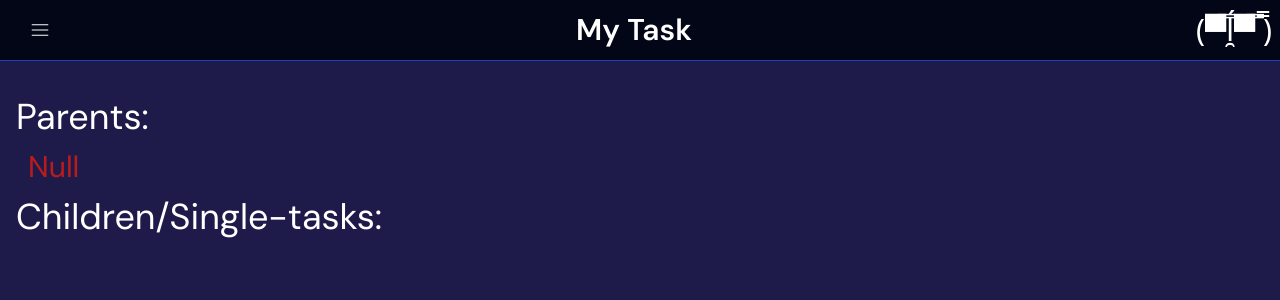
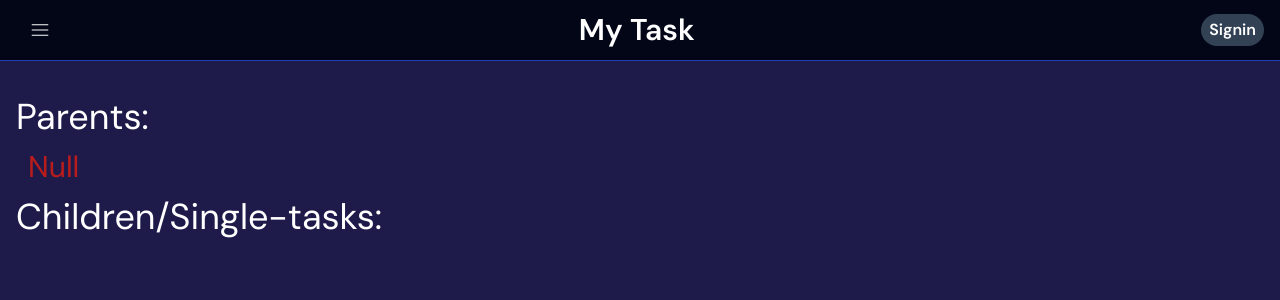
Before and after one commit to Kongkon06/My-taskv2, a React (Vite) app in the folder Mytask-Frontend/: page /completed in a window 1280 px wide. Shown: the top 300 px of the page. Built offline with nearby package versions, Linux system fonts and the light colour scheme.

Commit message:
sigin button

```diff
--- a/Mytask-Frontend/src/Components/Appbar.tsx
+++ b/Mytask-Frontend/src/Components/Appbar.tsx
@@ -1,11 +1,20 @@
 import { useNavigate } from "react-router-dom"
 import DrawerNavigation from "./Sidebar";
+import { useRecoilState } from "recoil";
+import { parentid } from "../Atoms/Atoms";
 
 export const Appbar = ()=>{
     const navigate = useNavigate();
-    return<div  className="w-sm flex justify-between items-center mb-5 p-2 border-b border-blue-800 bg-slate-950 p-2 sm:w-full border-b bg-indigo-950 flex justify-center md:text-lg lg:text-3xl">
+    const [userid,setid] = useRecoilState(parentid);
+    return<div  className="w-sm flex justify-between items-center mb-5 p-2 border-b border-blue-800 bg-slate-950 p-2 sm:w-full border-b bg-indigo-950 flex justify-center ">
         <div className="w-md"><DrawerNavigation/></div>
-        <div onClick={()=>{navigate('/')}} className=" font-semibold text-white cursor-pointer font-dm-sans">My Task</div>
-        <div className="w-md text-md text-white cursor-pointer">{`(▀̿ĺ̯▀̿ ̿)`}</div>
+        <div onClick={()=>{navigate('/')}} className=" font-semibold text-white cursor-pointer font-dm-sans md:text-lg lg:text-3xl">My Task</div>
+        <div role="button" onClick={()=>{
+            if(userid === 0){
+                setid(0)
+            }
+            navigate('/signin');
+
+        }} className="w-md font-dm-sans rounded-3xl bg-slate-700 mr-2 px-2 py-1 text-md font-semibold text-white cursor-pointer">{userid === 0?"Signin":"Logout"}</div>
     </div>
 }
```
